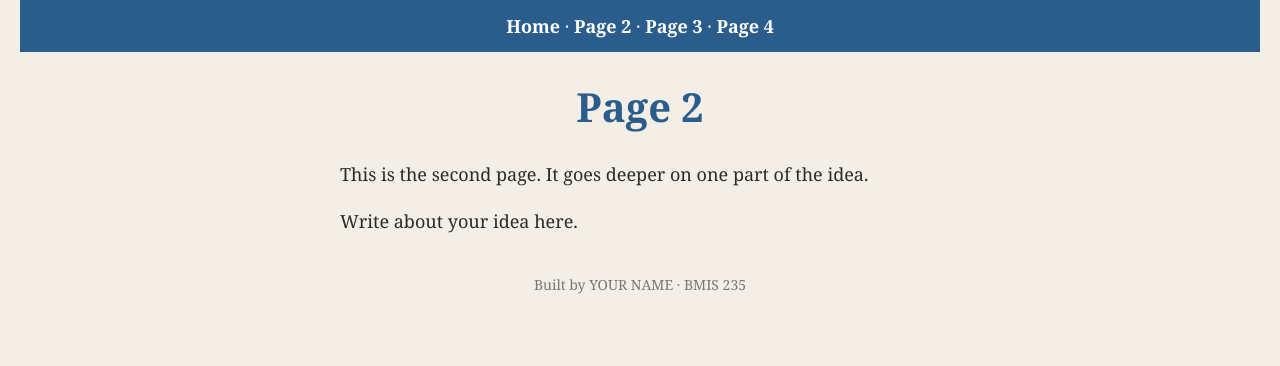
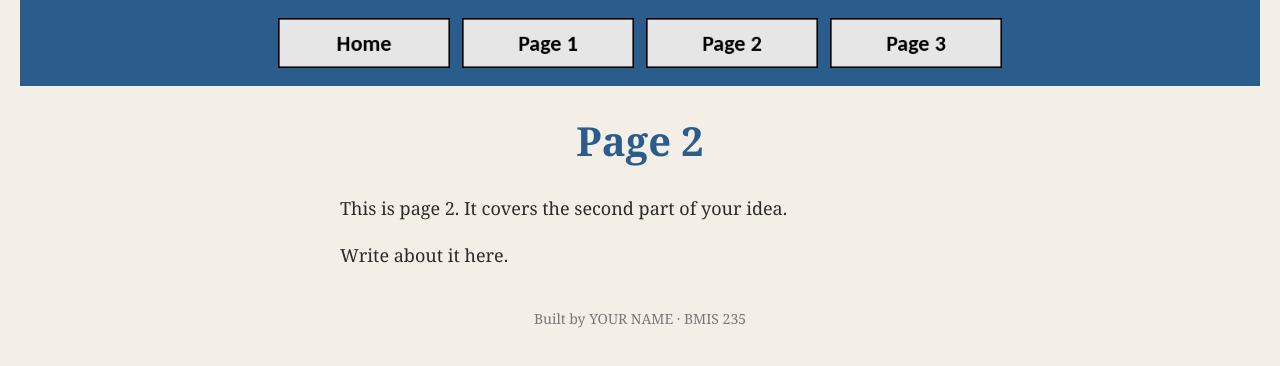
Before and after one commit to gu-27/bmis235-html-3, a plain HTML site: page page2.html in a window 1280 px wide. Drawn offline with Linux system fonts and the light colour scheme.

Commit message:
Rebuild HTML-3 starter: home + page1-3, Excel image menu, page3 unlinked
Co-Authored-By: Claude Opus 5.5 <noreply@anthropic.com>
Claude-Session: https://claude.ai/code/session_01MbJjnDsbH9mbH5VnWLVdKC

```diff
--- a/page2.html
+++ b/page2.html
@@ -15,18 +15,22 @@
 </head>
 <body>
 
-<!-- ===== MENU: the same on every page.                                  ===== -->
-<!-- ===== If you rename a file, change its link on ALL four pages.       ===== -->
+<!-- ===== MENU ============================================================
+     The menu is four links. Each link wraps an image instead of words.
+     Build it once on this page, check that every link works,
+     then copy the whole <nav> block and paste it over the menu on the
+     other three pages, so every page has the exact same menu.
+     ===================================================================== -->
 <nav>
-    <a href="index.html">Home</a> &middot;
-    <a href="page2.html">Page 2</a> &middot;
-    <a href="page3.html">Page 3</a> &middot;
-    <a href="page4.html">Page 4</a>
+    <a href="index.html"><img src="img/home.png" alt="Home"></a>
+    <a href="page1.html"><img src="img/page1.png" alt="Page 1"></a>
+    <a href="page2.html"><img src="img/page2.png" alt="Page 2"></a>
+    <a href="page3.html"><img src="img/page3.png" alt="Page 3"></a>
 </nav>
 
 <h1>Page 2</h1>
-<p>This is the second page. It goes deeper on one part of the idea.</p>
-<p>Write about your idea here.</p>
+<p>This is page 2. It covers the second part of your idea.</p>
+<p>Write about it here.</p>
 
 <!-- Footer: fill in your name -->
 <footer>Built by YOUR NAME &middot; BMIS 235</footer>
--- a/styles.css
+++ b/styles.css
@@ -1,6 +1,13 @@
-/* styles.css
-   One file that styles every page linked to it.
-   Change something here and every page changes. */
+/* =====================================================================
+   styles.css  ·  YOUR BRAND
+   ---------------------------------------------------------------------
+   This one file is your brand guide. Every page that links to it gets
+   the same font, the same colors and the same spacing.
+   Change a color here once, and every page changes.
+
+   Use the same font and colors you picked for your Excel menu images,
+   so the menu and the pages look like one brand.
+   ===================================================================== */
 
 body {
     font-family: Georgia, "Times New Roman", serif;
@@ -13,20 +20,22 @@ body {
 /* the menu at the top of every page */
 nav {
     background-color: #2b5d8c;
-    color: white;
     padding: 14px;
     text-align: center;
-    font-size: 18px;
 }
 
-nav a {
-    color: white;
-    text-decoration: none;
-    font-weight: bold;
+/* every image inside the menu is forced to the same height.
+   If your images still look different sizes, their WIDTHS are
+   different: go back to Excel and make every cell the same size. */
+nav img {
+    height: 50px;
+    margin: 4px;
+    vertical-align: middle;
 }
 
-nav a:hover {
-    text-decoration: underline;
+/* no underline or border around the image links */
+nav a {
+    text-decoration: none;
 }
 
 h1 {
```
Also changed, not shown: index.html (+16 -7 lines), page1.html (added, +39 -0 lines), page3.html (+12 -11 lines), page4.html (deleted, +0 -32 lines), img/home.png (added), img/page1.png (added), img/page2.png (added), img/page3.png (added), 1 other file.
